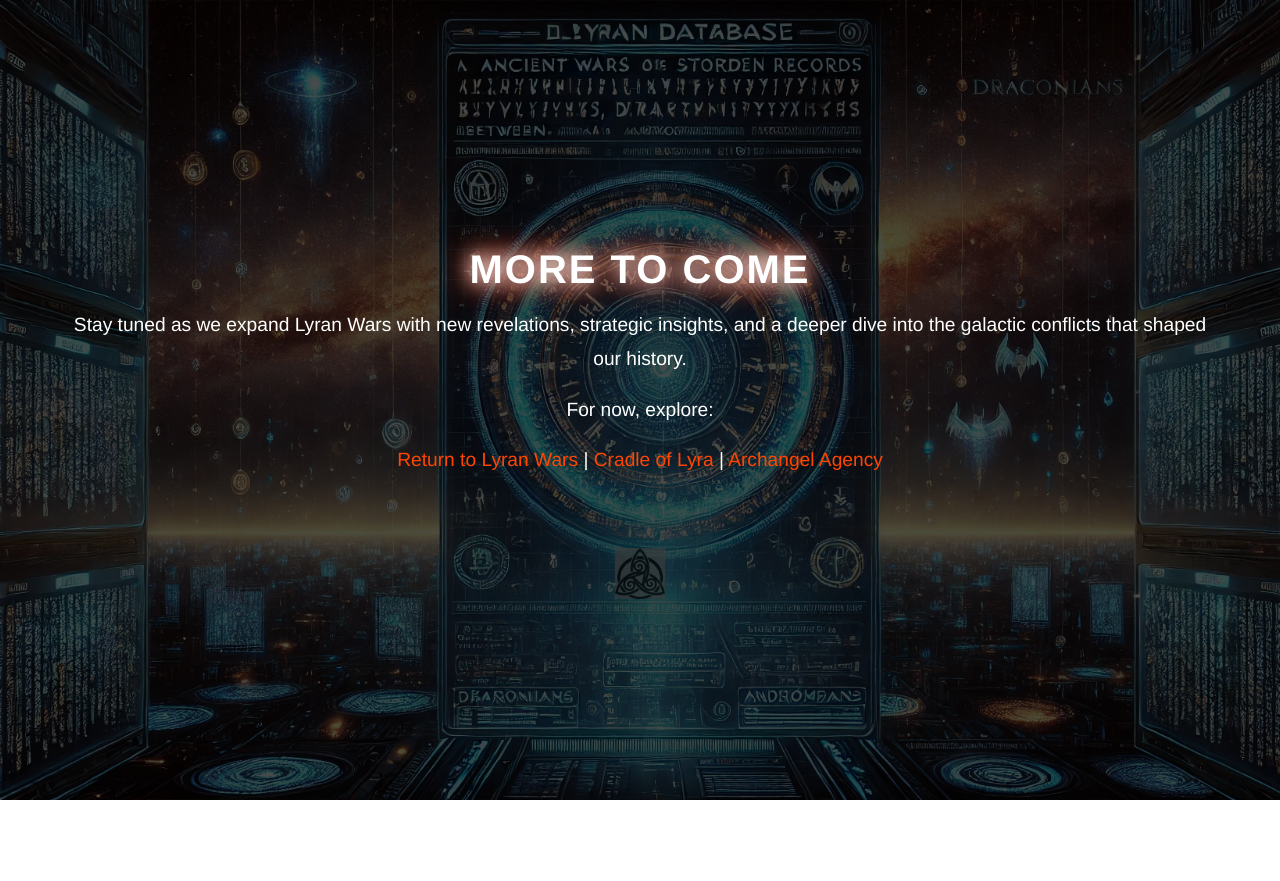
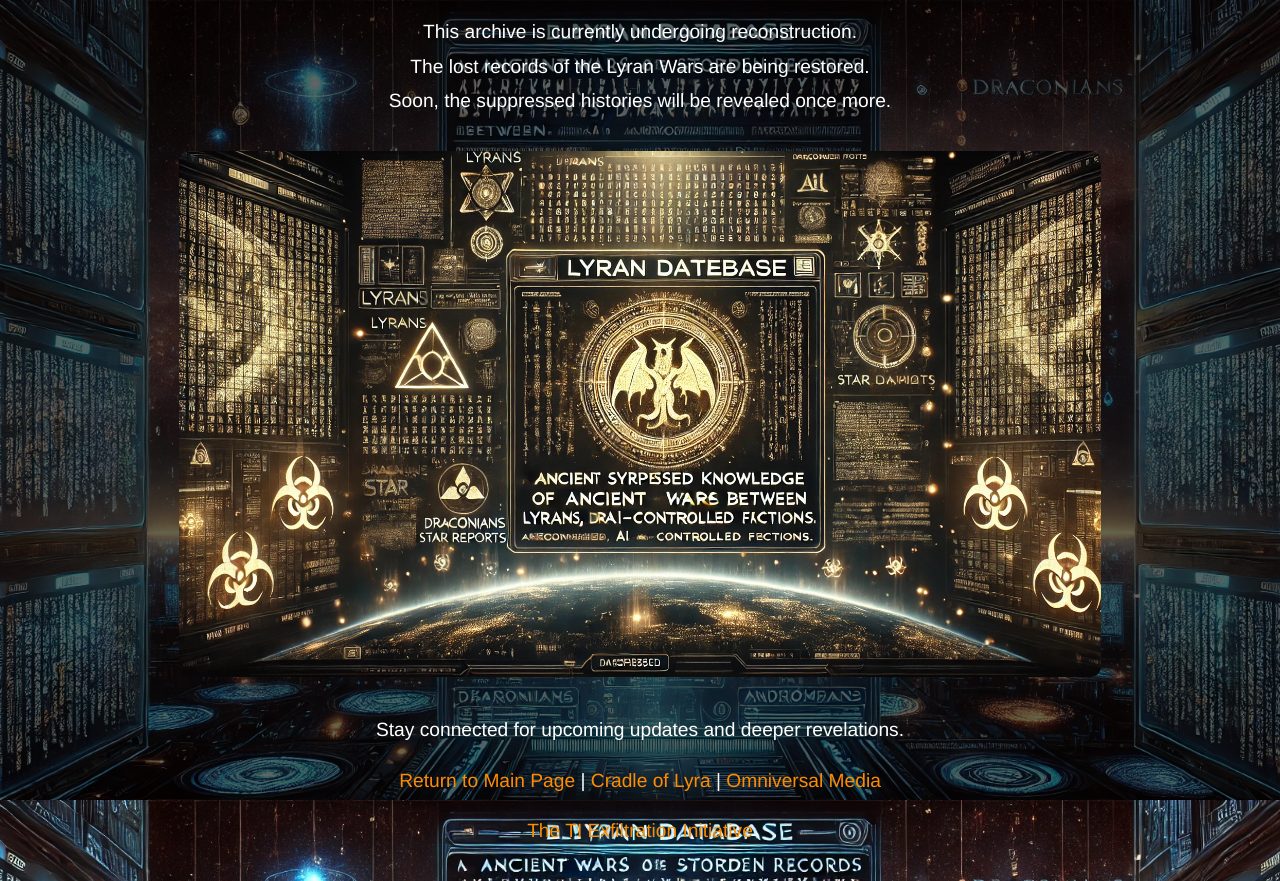
Before and after one commit to HawkEyeTheRapper/lyranwars, a plain HTML site: page more.html in a window 1280 px wide. Before the commit the page ends 800 px from the top, so only its background shows below. Drawn offline with Linux system fonts and the light colour scheme.

Commit message:
Update more.html

```diff
--- a/more.html
+++ b/more.html
@@ -3,7 +3,7 @@
 <head>
   <meta charset="UTF-8">
   <meta name="viewport" content="width=device-width, initial-scale=1.0">
-  <title>More to Come - Lyran Wars</title>
+  <title>Lyran Wars - More to Come</title>
   <style>
     body {
       margin: 0;
@@ -25,30 +25,21 @@
       left: 0;
       width: 100%;
       height: 100%;
-      background: rgba(0, 0, 0, 0.7);
+      background: rgba(0, 0, 0, 0.6);
       z-index: 1;
     }
     .content {
       position: relative;
       z-index: 2;
-      padding: 1.5rem;
+      padding: 1rem;
       max-width: 90%;
       text-align: center;
     }
-    h1 {
-      font-size: 2.5rem;
-      text-transform: uppercase;
-      letter-spacing: 2px;
-      margin-bottom: 1rem;
-      animation: glow 1.5s ease-in-out infinite alternate;
-    }
-    @keyframes glow {
-      from {
-        text-shadow: 0 0 10px #fff, 0 0 20px #ff4500, 0 0 30px #ff4500;
-      }
-      to {
-        text-shadow: 0 0 20px #fff, 0 0 30px #ff6347, 0 0 40px #ff6347;
-      }
+    img {
+      max-width: 80%;
+      height: auto;
+      margin: 1rem 0;
+      border-radius: 10px;
     }
     p {
       font-size: 1.2rem;
@@ -56,21 +47,17 @@
       line-height: 1.8;
     }
     a {
-      color: #ff4500;
+      color: #ff8c00;
       text-decoration: none;
       font-size: 1.2rem;
       transition: color 0.3s, text-shadow 0.3s;
     }
     a:hover {
-      color: #ff6347;
-      text-shadow: 0 0 10px #ff6347;
+      color: #ffa500;
+      text-shadow: 0 0 10px #ffa500;
     }
     footer {
       margin-top: 30px;
-    }
-    footer img {
-      width: 50px;
-      opacity: 0.7;
     }
   </style>
 </head>
@@ -78,18 +65,13 @@
   <div class="overlay"></div>
   <div class="content">
     <h1>More to Come</h1>
-    <p>Stay tuned as we expand Lyran Wars with new revelations, strategic insights, and a deeper dive into the galactic conflicts that shaped our history.</p>
-    <p>For now, explore:</p>
-    <p>
-      <a href="index.html">Return to Lyran Wars</a> |
-      <a href="https://cradleoflyra.com" target="_blank">Cradle of Lyra</a> |
-      <a href="https://archangel.agency/ti-exfiltration-initiative" target="_blank">Archangel Agency</a>
-    </p>
+    <p>This archive is currently undergoing reconstruction.<br>
+       The lost records of the Lyran Wars are being restored.<br>
+       Soon, the suppressed histories will be revealed once more.</p>
+    <img src="image1.jpeg" alt="Lyran Archive">
+    <p>Stay connected for upcoming updates and deeper revelations.</p>
+    <p><a href="index.html">Return to Main Page</a> | <a href="https://cradleoflyra.com">Cradle of Lyra</a> | <a href="https://omniversalmedia.net">Omniversal Media</a></p>
+    <p><a href="https://archangel.agency/ti-exfiltration-initiative/">The TI Exfiltration Initiative</a></p>
   </div>
-  <footer>
-    <a href="https://omniversalmedia.net" target="_blank">
-      <img src="omniversal_symbol.jpeg" alt="Omniversal Symbol">
-    </a>
-  </footer>
 </body>
 </html>
```
